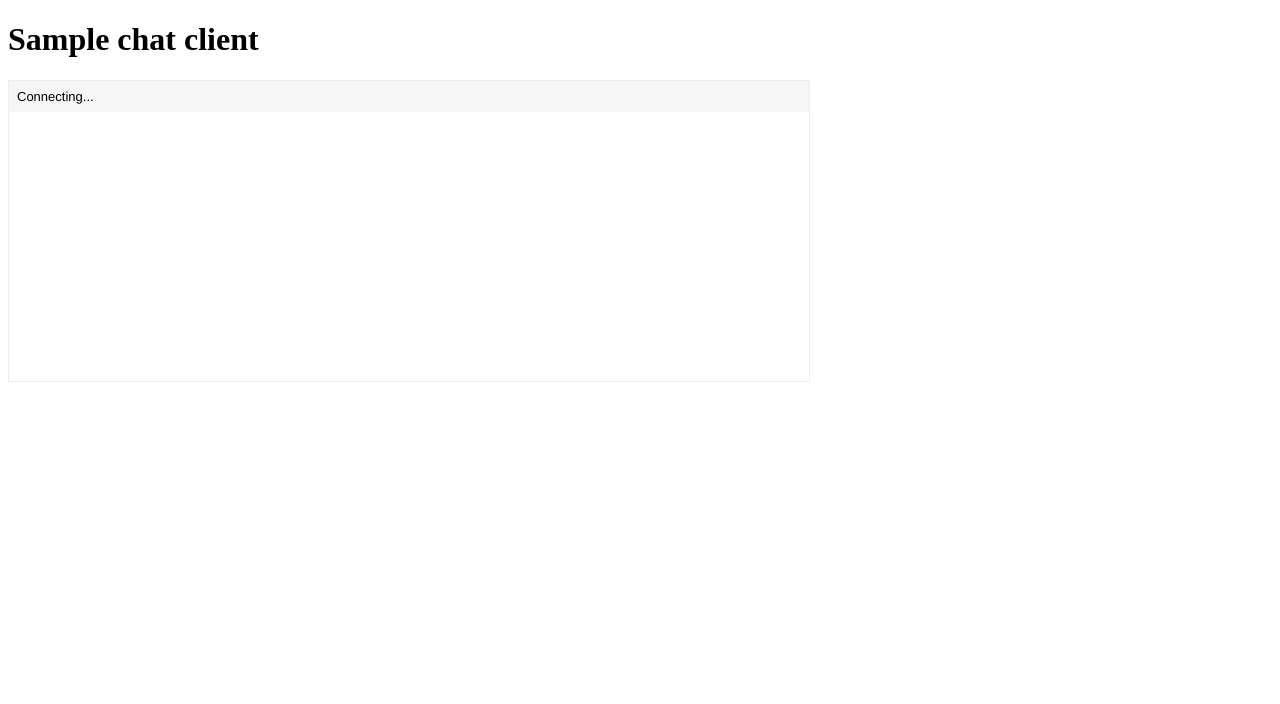
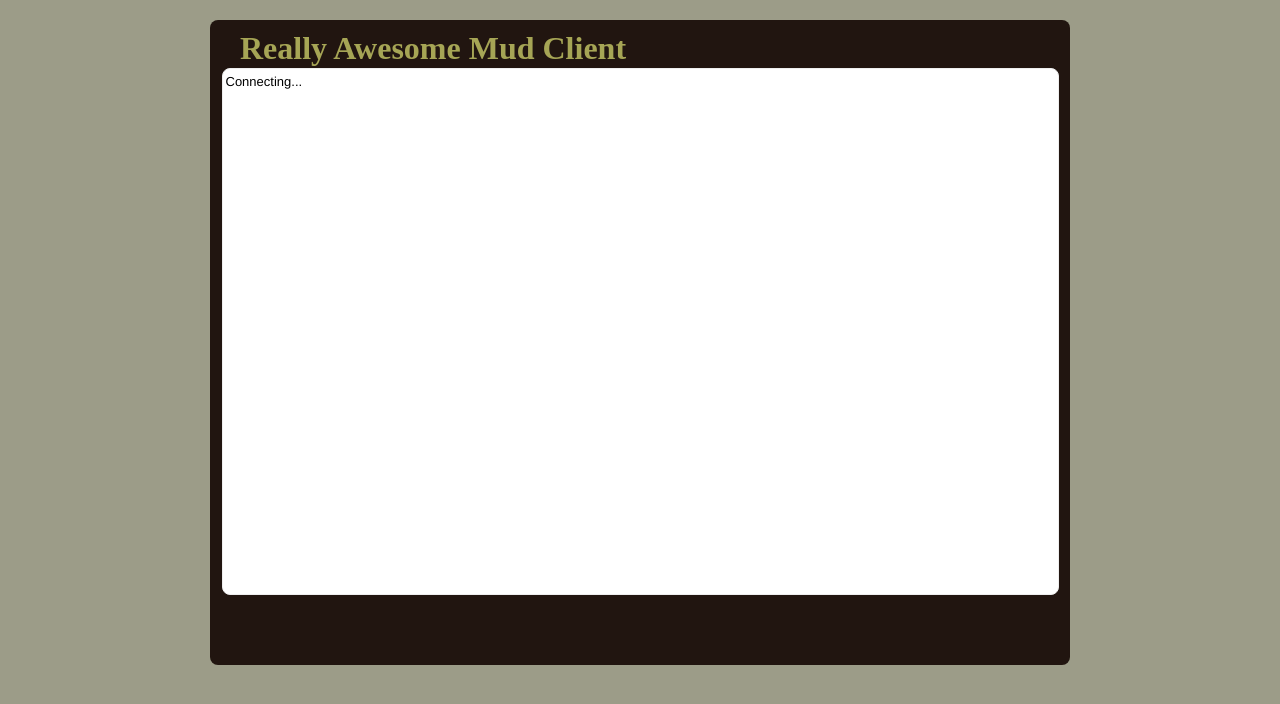
Before and after one commit to Breccan/dunno, a plain HTML site: page client/chat.html in a window 1280 px wide. Drawn offline with nearby package versions, Linux system fonts and the light colour scheme.

```diff
--- a/client/chat.html
+++ b/client/chat.html
@@ -44,22 +44,27 @@
       });
     </script>
 
-    <h1>Sample chat client</h1>
-    <div id="chat"><p>Connecting...</p></div>
-    <form id="form" onsubmit="send(); return false">
-      <input type="text" autocomplete="off" id="text"><input type="submit" value="Send">
-    </form>
+    <div class="content">
+      <h1>Really Awesome Mud Client</h1>
+      <div id="chat"><p>Connecting...</p></div>
+      <form id="form" onsubmit="send(); return false">
+        <input type="text" autocomplete="off" id="text"><input type="submit" value="Send">
+      </form>
 
+
+    </div>
     <style>
-      #chat { height: 300px; overflow: auto; width: 800px; border: 1px solid #eee; font: 13px Helvetica, Arial; }
-      #chat p { padding: 8px; margin: 0; }
-      #chat p:nth-child(odd) { background: #F6F6F6; }
-      #form { width: 782px; background: #333; padding: 5px 10px; display: none; }
-      #form input[type=text] { width: 700px; padding: 5px; background: #fff; border: 1px solid #fff; }
+      body {background: #9c9c88; }
+      h1 {margin-left: 30px; color: #a6a555; margin-top: 20px; padding-top: 10px; margin-bottom: 1px; }
+      #chat {padding-top: 5px; height: 520px; overflow: auto; margin: 0px auto; width: 835px; border: 1px solid #eee; font: 13px Helvetica, Arial; background: white; -moz-border-radius: 8px; -webkit-border-radius: 8px;}
+      #chat p { padding: 0px; margin: 0; margin-left: 3px; }
+      #form { width: 815px; background: #333; margin-left: 10px; margin-top: 8px;  padding: 5px 10px; display: none; -moz-border-radius: 8px; -webkit-border-radius: 8px;}
+      #form input[type=text] { width: 740px; padding: 5px; background: #fff; border: 1px solid #fff; }
       #form input[type=submit] { cursor: pointer; background: #999; border: none; padding: 6px 8px; -moz-border-radius: 8px; -webkit-border-radius: 8px; margin-left: 5px; text-shadow: 0 1px 0 #fff; }
       #form input[type=submit]:hover { background: #A2A2A2; }
       #form input[type=submit]:active { position: relative; top: 2px; }
+      .content { height: 645px; margin: 0px auto; width: 860px; background: #211510; -moz-border-radius: 8px; -webkit-border-radius: 8px;}
+
     </style>
-
   </body>
 </html>
```
